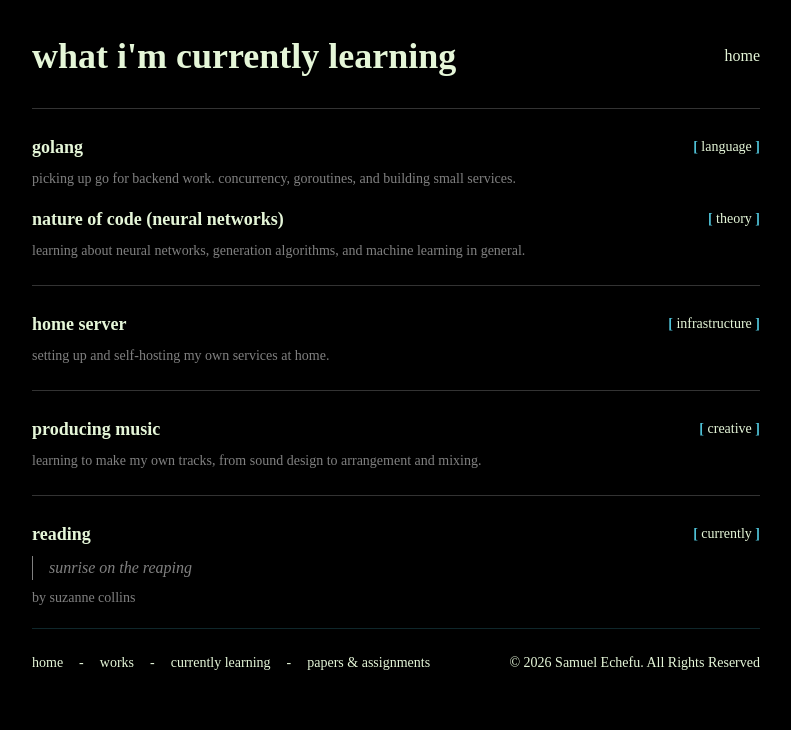
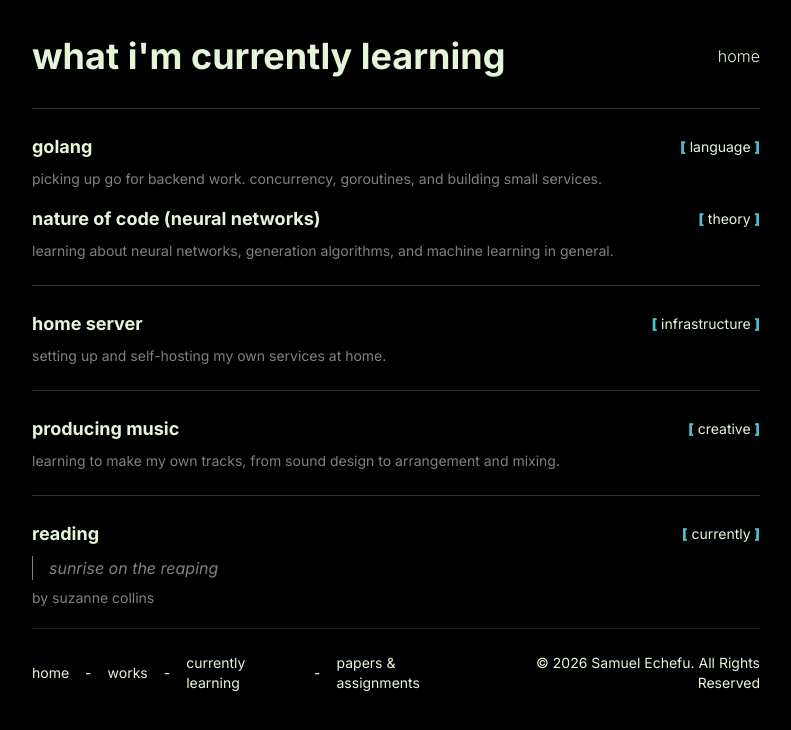
Before and after one commit to samnne/portfolio-sam, a React (Vite) app: page /learning in a window 1280 px wide. Shown: the top 730 px of the page, without its empty margins (244-1035 px from the left). Built offline with nearby package versions, Linux system fonts and the light colour scheme.

Commit message:
changing font

```diff
--- a/src/Learning.tsx
+++ b/src/Learning.tsx
@@ -5,7 +5,7 @@ const Divider = () => <div className="h-px w-full self-center bg-white/20 my-6">
 
 const Learning = () => {
     return (
-        <main className="max-w-3xl px-5 mx-auto relative p-4 font-google">
+        <main className="max-w-3xl px-5 mx-auto relative p-4 font-inter">
             <section className='py-5 text-start'>
                 <h1 className='text-4xl mb-8 flex justify-between font-bold'>
                     what i'm currently learning
--- a/src/Papers.tsx
+++ b/src/Papers.tsx
@@ -32,7 +32,7 @@ const Divider = () => <div className="h-px w-full self-center bg-white/20 my-6">
 
 const Papers = () => {
     return (
-        <main className="max-w-3xl px-5 mx-auto relative p-4 font-google">
+        <main className="max-w-3xl px-5 mx-auto relative p-4 font-inter">
             <section className='py-5 text-start'>
                 <h1 className='text-4xl mb-8 flex justify-between font-bold'>
                     papers & assignments
--- a/src/Poems.tsx
+++ b/src/Poems.tsx
@@ -6,7 +6,7 @@ const Works = () => {
 
 
     return (
-        <main className="max-w-3xl px-5 mx-auto relative p-4 font-google">
+        <main className="max-w-3xl px-5 mx-auto relative p-4 font-inter">
 
             <section className='py-5 text-start'>
                 <h1 className='text-4xl mb-8 flex justify-between font-bold'>works written by me <a href="/" className='justify-center items-center font-light link'>home</a></h1>
```
